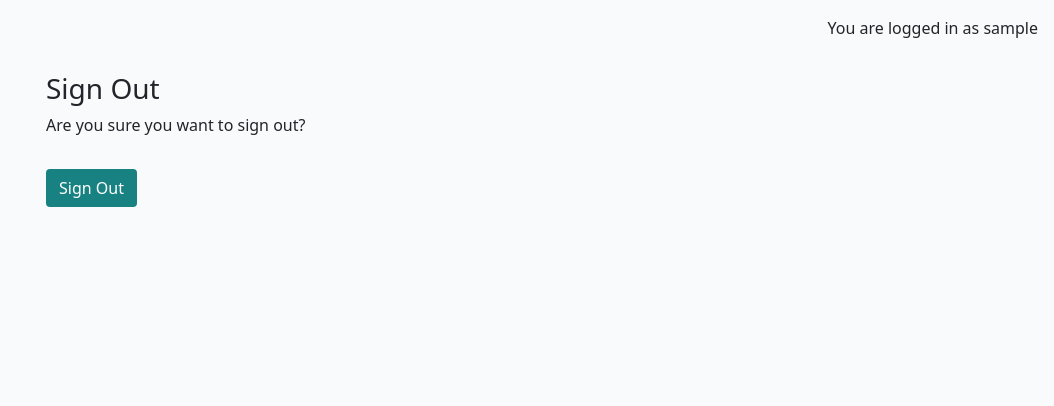
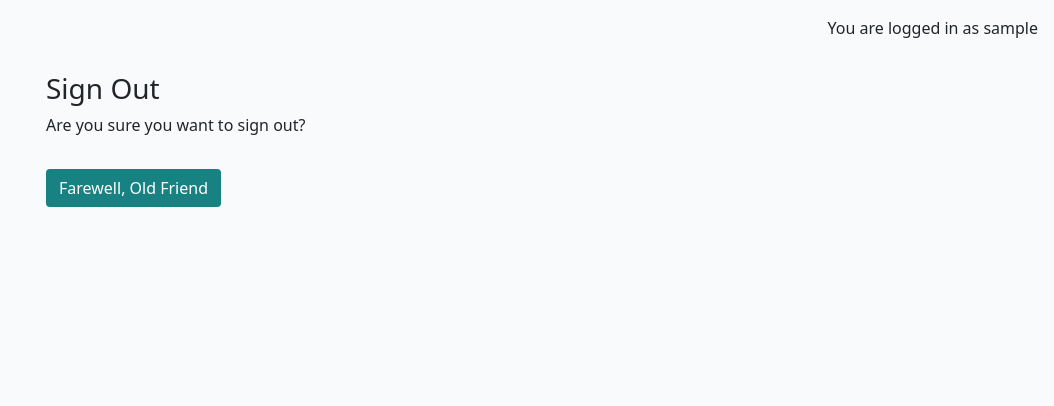
Before and after one commit to Matthieu-Arn/BookwormBurrow, a Django app: page /accounts/logout/ in a window 1280 px wide. Shown: the part 60-466 px from the top of the page, without its empty margins (226-1280 px from the left). Run offline with Django 4.2, Linux system fonts and the light colour scheme; the visitor is signed in with stand-in values (Sample User, id 1).

```diff
--- a/templates/account/login.html
+++ b/templates/account/login.html
@@ -27,7 +27,7 @@
                 {% if redirect_field_value %}
                 <input type="hidden" name="{{ redirect_field_name }}" value="{{ redirect_field_value }}" />
                 {% endif %}
-                <button class="btn btn-signup right" type="submit">{% trans "Welcome Back!" %}</button>
+                <button class="btn btn-signup right" type="submit">{% trans "Welcome Back, Old Friend!" %}</button>
             </form>
         </div>
     </div>
--- a/templates/account/logout.html
+++ b/templates/account/logout.html
@@ -21,7 +21,7 @@
                 {% if redirect_field_value %}
                 <input type="hidden" name="{{ redirect_field_name }}" value="{{ redirect_field_value }}" />
                 {% endif %}
-                <button class="btn btn-signup right" type="submit">{% trans 'Sign Out' %}</button>
+                <button class="btn btn-signup right" type="submit">{% trans 'Farewell, Old Friend' %}</button>
             </form>
         </div>
     </div>
```
